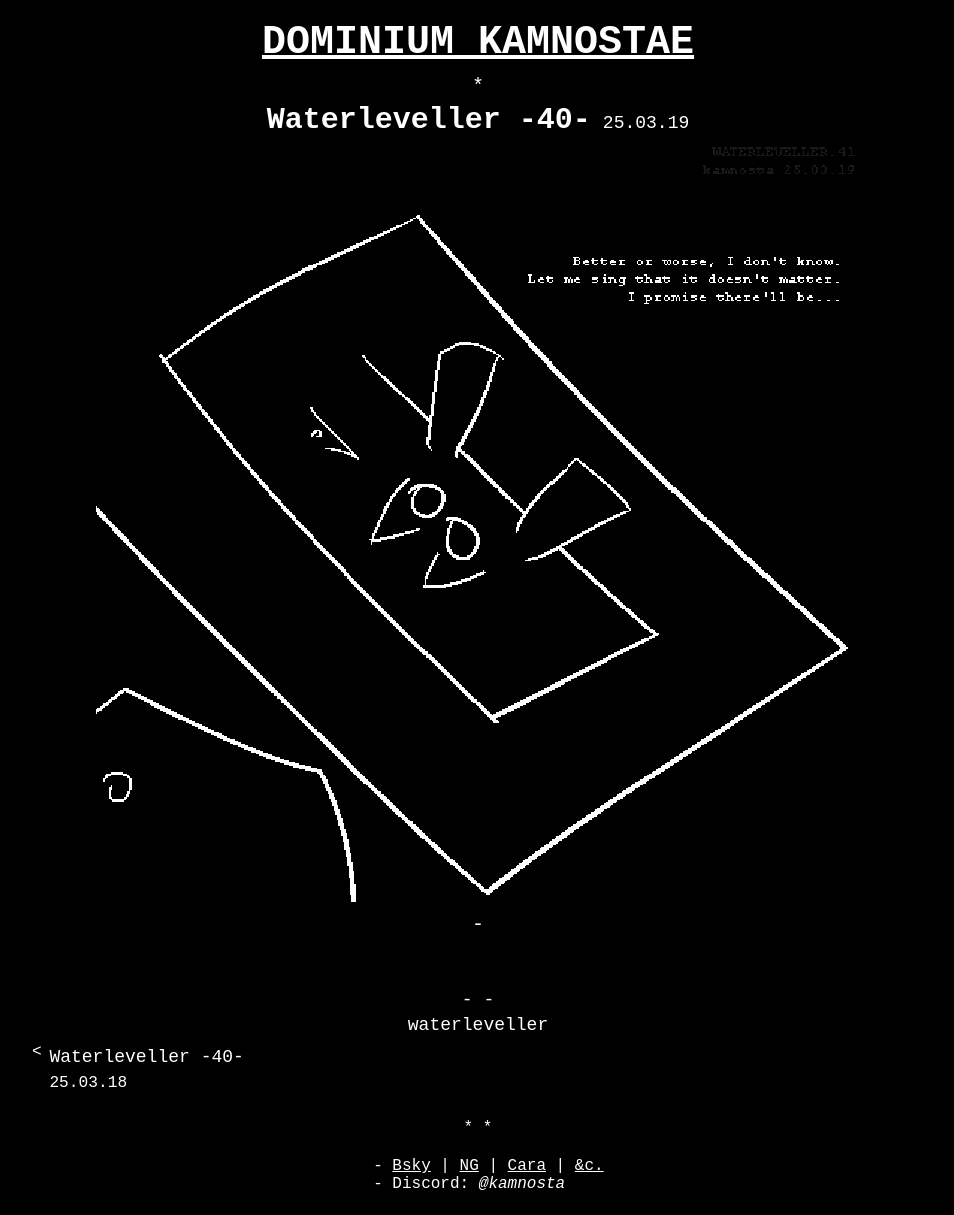
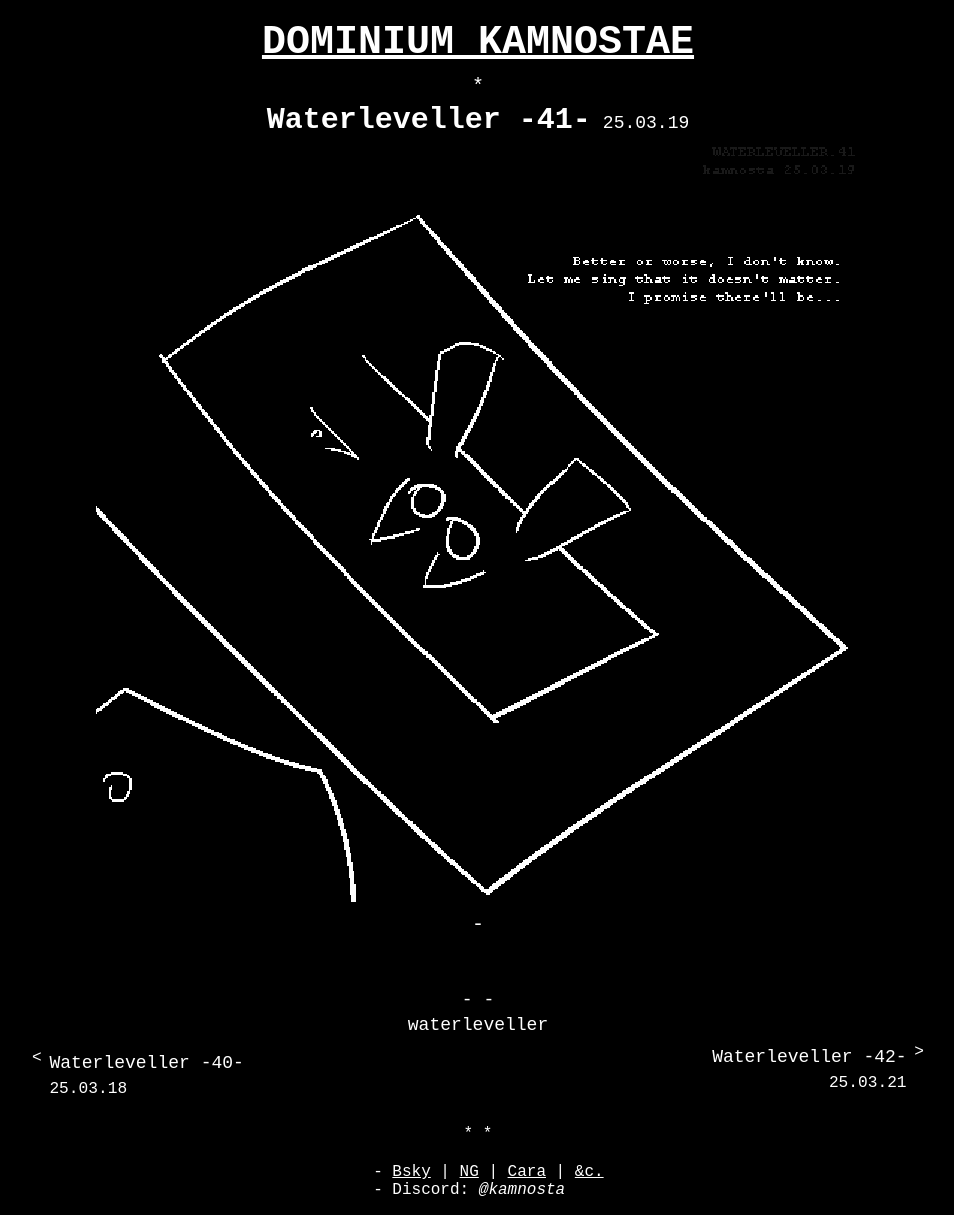
Before and after one commit to kamnosta/kamnosta.github.io, a Jekyll site: the page built from _waterleveller/25-03-19-41.md, in a window 1280 px wide. Shown: the whole page, without its empty margins (162-1116 px from the left). Built offline with Jekyll 4.4.1, drawn with Linux system fonts in a browser that asks for light colours.

Commit message:
250321 wl42

```diff
--- a/_waterleveller/25-03-19-41.md
+++ b/_waterleveller/25-03-19-41.md
@@ -1,5 +1,5 @@
 ---
-title: Waterleveller -40-
+title: Waterleveller -41-
 
 firstverse: "Better or worse, I don't know."
 ---
```
Also changed, not shown: _waterleveller/25-03-21-42.md (added, +5 -0 lines), imgs_waterleveller/250321_wl42.png (added).
